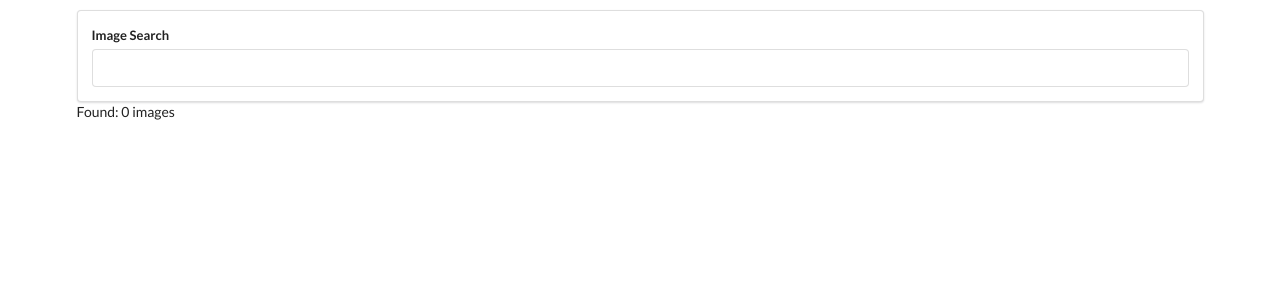
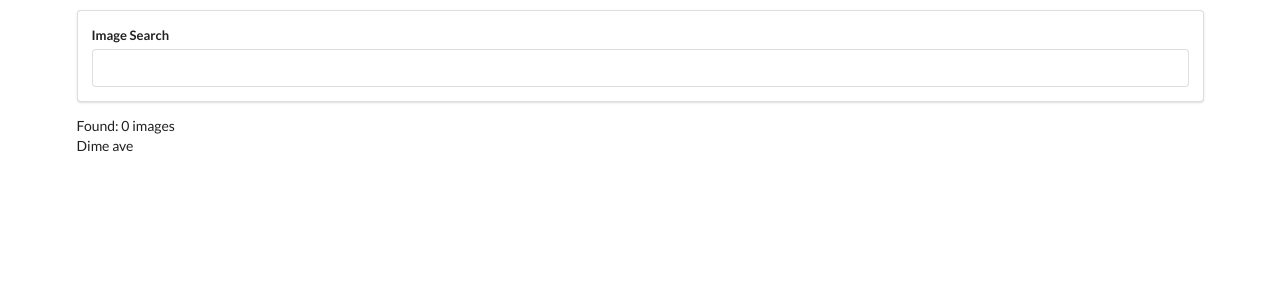
Before and after one commit to imisamarti/pics, a React (Create React App) app: page / in a window 1280 px wide. Shown: the top 300 px of the page. Built offline with nearby package versions, Linux system fonts and the light colour scheme; no server answers.

Commit message:
Create new imagelist

```diff
--- a/src/components/App.js
+++ b/src/components/App.js
@@ -1,6 +1,7 @@
 import React from 'react';
 import unsplash from '../api/unsplash';
 import SearchBar from './SearchBar';
+import ImageList from './ImageList';
 
 
 class App extends React.Component {
@@ -20,6 +21,7 @@ class App extends React.Component {
 			<div className="ui container" style={{marginTop:'10px'}}>
 			<SearchBar onSubmit={this.onSearchSubmit}/>
 			Found: {this.state.images.length} images
+			<ImageList/>
 			</div>
 			);
 	}
--- /dev/null
+++ b/src/components/ImageList.js
@@ -0,0 +1,10 @@
+import React from 'react';
+
+const ImageList = () => {
+
+	return (
+		<div>Dime ave</div>
+		);
+};
+
+export default ImageList;
```
